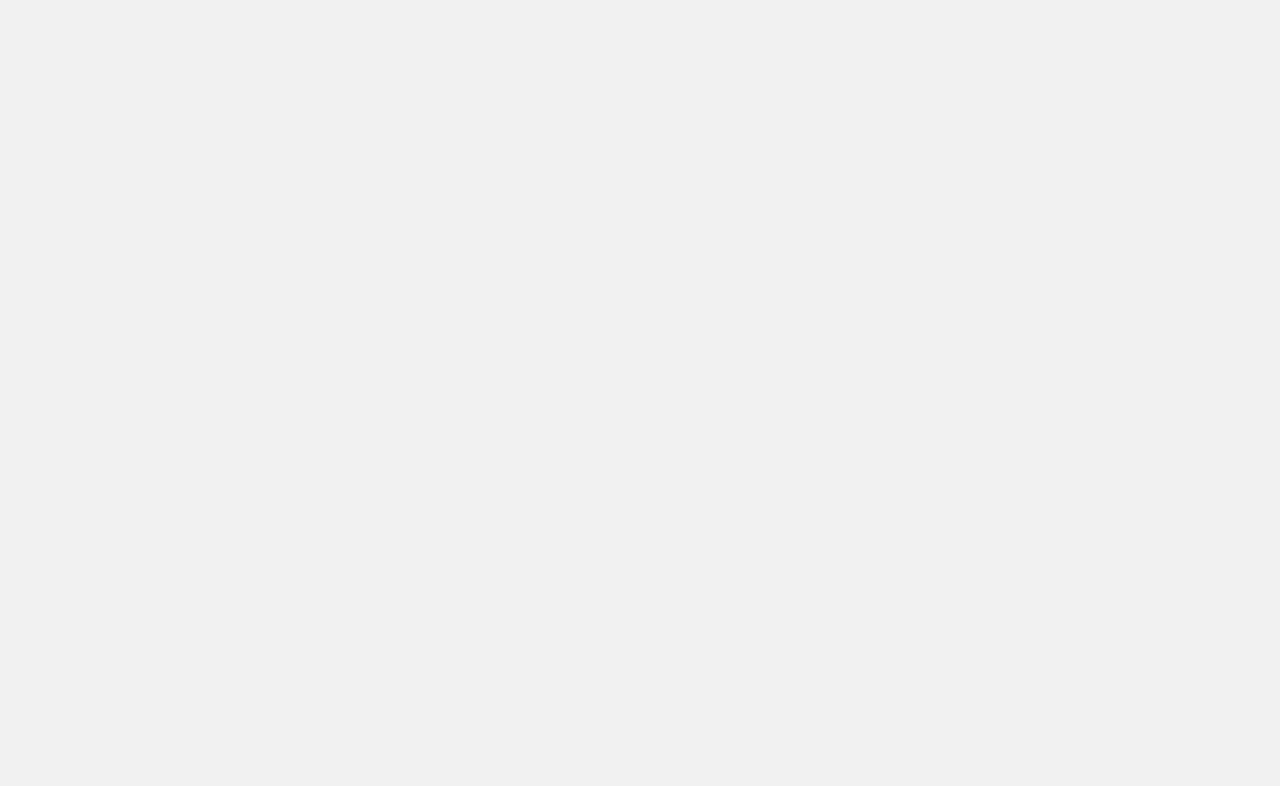
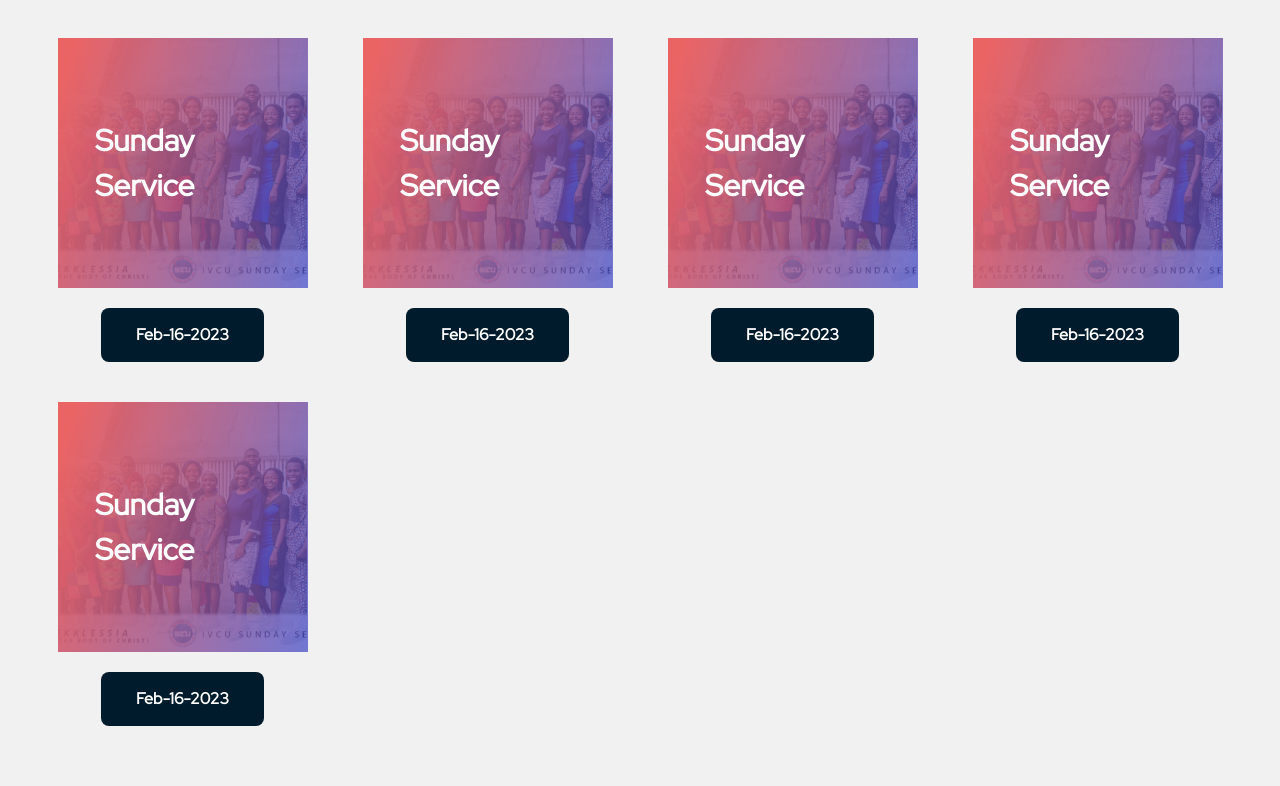
Before and after one commit to mosihcroctiv/ivcu, a React (Create React App) app: page /resources/gallery/more in a window 1280 px wide. Before the commit this address had no page. Shown: the part 534-1320 px from the top of the page. Before the commit the page ends 800 px from the top, so only its background shows below. Built offline with nearby package versions, Linux system fonts and the light colour scheme.

Commit message:
Gallery pages done

```diff
--- a/src/App.js
+++ b/src/App.js
@@ -1,6 +1,8 @@
 import Index from "./views/website";
 import About from "./views/website/about"
 import { Routes, Route } from 'react-router-dom';
+import Gallery from "./views/website/resources/gallery";
+import GalleryMore from "./views/website/resources/gallery/gallery";
 
 function App() {
   return (
@@ -9,7 +11,8 @@ function App() {
         <Route exact path='/' element={<Index/>} />
         <Route exact path='/departments' element={<Index/>} />
         <Route exact path='/resources/messages' element={<Index/>} />
-        <Route exact path='/resources/gallery' element={<Index/>} />
+        <Route exact path='/resources/gallery' element={<Gallery/>} />
+        <Route exact path='/resources/gallery/more' element={<GalleryMore/>} />
         <Route exact path='/about' element={<About/>} />
       </Routes>
     </div>
--- a/src/components/website/Navbar.jsx
+++ b/src/components/website/Navbar.jsx
@@ -126,7 +126,7 @@ const Navbar = () => {
                     <p>IVCU&copy; all rights reserved</p>
                 </div>
             </div>
-            <div className='sm:hidden text-primary mt-2 cursor-pointer' onClick={handleShow}>
+            <div className='sm:hidden text-primary mt-[17px] cursor-pointer' onClick={handleShow}>
                 <MdClose size={35}/>
             </div>
         </div>
--- /dev/null
+++ b/src/views/website/resources/gallery/gallery.js
@@ -0,0 +1,98 @@
+import Footer from "../../../../components/website/Footer";
+import Navbar from "../../../../components/website/Navbar";
+import cpa1 from '../../../../assets/images/cpa1.png';
+import events from '../../../../assets/images/events.png'
+
+const GalleryMore = ()=>{
+
+    return(
+        <>
+        <Navbar/>
+        <div className="h-[450px]" style={{backgroundImage:`url(${cpa1})`, backgroundRepeat:'no-repeat', backgroundSize:'cover'}}>
+            <div className="bg-[#1D2954] h-full bg-opacity-80 text-white">
+                <div className="text-center text-white px-[5px] md:px-[50px] lg:px-[102px]">
+                    <p className="text-[18px] sm:text-[20px] font-semibold pt-40">Gallery</p>
+                    <p className="text-[32px] sm:text-[40px] font-bold pt-3">Brothers and sisters weekend</p>
+                </div>
+            </div>
+        </div>
+        <div className="py-10 px-[5px] md:px-[50px] lg:px-[30px]">
+            <div className="grid sm:grid-cols-2 lg:grid-cols-4">
+                <div className="flex justify-center mb-10">
+                    <div>
+                        <div className="w-[250px] h-[250px]" style={{backgroundImage:`url(${events})`, backgroundSize:'contain', backgroundRepeat:'no-repeat'}}>
+                            <div className='w-full h-full' style={{background: 'linear-gradient(107.07deg, #EB6464 4.84%, rgba(54, 69, 204, 0.7) 102.07%)'}}>
+                                <div className="text-white m-auto pt-20 w-[70%]">
+                                    <p className="text-[30px] font-semibold">Sunday Service</p>
+                                </div>
+                            </div>
+                        </div>
+                        <div className="flex justify-center mt-5">
+                            <a href="linktocloud" className="btn bg-deepBlue">Feb-16-2023</a>
+                        </div>
+                    </div>
+                </div>
+                <div className="flex justify-center mb-10">
+                    <div>
+                        <div className="w-[250px] h-[250px]" style={{backgroundImage:`url(${events})`, backgroundSize:'contain', backgroundRepeat:'no-repeat'}}>
+                            <div className='w-full h-full' style={{background: 'linear-gradient(107.07deg, #EB6464 4.84%, rgba(54, 69, 204, 0.7) 102.07%)'}}>
+                                <div className="text-white m-auto pt-20 w-[70%]">
+                                    <p className="text-[30px] font-semibold">Sunday Service</p>
+                                </div>
+                            </div>
+                        </div>
+                        <div className="flex justify-center mt-5">
+                            <a href="linktocloud" className="btn bg-deepBlue">Feb-16-2023</a>
+                        </div>
+                    </div>
+                </div>
+                <div className="flex justify-center mb-10">
+                    <div>
+                        <div className="w-[250px] h-[250px]" style={{backgroundImage:`url(${events})`, backgroundSize:'contain', backgroundRepeat:'no-repeat'}}>
+                            <div className='w-full h-full' style={{background: 'linear-gradient(107.07deg, #EB6464 4.84%, rgba(54, 69, 204, 0.7) 102.07%)'}}>
+                                <div className="text-white m-auto pt-20 w-[70%]">
+                                    <p className="text-[30px] font-semibold">Sunday Service</p>
+                                </div>
+                            </div>
+                        </div>
+                        <div className="flex justify-center mt-5">
+                            <a href="linktocloud" className="btn bg-deepBlue">Feb-16-2023</a>
+                        </div>
+                    </div>
+                </div>
+                <div className="flex justify-center mb-10">
+                    <div>
+                        <div className="w-[250px] h-[250px]" style={{backgroundImage:`url(${events})`, backgroundSize:'contain', backgroundRepeat:'no-repeat'}}>
+                            <div className='w-full h-full' style={{background: 'linear-gradient(107.07deg, #EB6464 4.84%, rgba(54, 69, 204, 0.7) 102.07%)'}}>
+                                <div className="text-white m-auto pt-20 w-[70%]">
+                                    <p className="text-[30px] font-semibold">Sunday Service</p>
+                                </div>
+                            </div>
+                        </div>
+                        <div className="flex justify-center mt-5">
+                            <a href="linktocloud" className="btn bg-deepBlue">Feb-16-2023</a>
+                        </div>
+                    </div>
+                </div>
+                <div className="flex justify-center mb-10">
+                    <div>
+                        <div className="w-[250px] h-[250px]" style={{backgroundImage:`url(${events})`, backgroundSize:'contain', backgroundRepeat:'no-repeat'}}>
+                            <div className='w-full h-full' style={{background: 'linear-gradient(107.07deg, #EB6464 4.84%, rgba(54, 69, 204, 0.7) 102.07%)'}}>
+                                <div className="text-white m-auto pt-20 w-[70%]">
+                                    <p className="text-[30px] font-semibold">Sunday Service</p>
+                                </div>
+                            </div>
+                        </div>
+                        <div className="flex justify-center mt-5">
+                            <a href="linktocloud" className="btn bg-deepBlue">Feb-16-2023</a>
+                        </div>
+                    </div>
+                </div>
+            </div>
+        </div>
+        <Footer/>
+        </>
+    )
+}
+
+export default GalleryMore;
--- /dev/null
+++ b/src/views/website/resources/gallery/index.js
@@ -0,0 +1,55 @@
+import Footer from "../../../../components/website/Footer";
+import Navbar from "../../../../components/website/Navbar";
+import cpa1 from '../../../../assets/images/cpa1.png';
+import events from '../../../../assets/images/events.png'
+
+const Gallery = ()=>{
+
+    return(
+        <>
+        <Navbar/>
+        <div className="h-[450px]" style={{backgroundImage:`url(${cpa1})`, backgroundRepeat:'no-repeat', backgroundSize:'cover'}}>
+            <div className="bg-[#1D2954] h-full bg-opacity-80 text-white">
+                <div className="text-center text-white px-[5px] md:px-[50px] lg:px-[102px]">
+                    <p className="text-[24px] md:text-[32px] font-semibold pt-40 md:pt-20">Gallery</p>
+                    <p className="pt-5 md:pt-10 md:w-[80%] lg:w-[70%] m-auto text-[18px] md:text-[24px]">Capturing every moment in the presence of God, creating history for those to come. A point of reference to remind those to come about the things God has done.</p>
+                </div>
+            </div>
+        </div>
+        <div className="py-10 px-[5px] md:px-[50px] lg:px-[30px]">
+            <div className="grid sm:grid-cols-2 lg:grid-cols-3">
+                <a href="/resources/gallery/more" className="flex justify-center mb-5">
+                    <div className="w-[300px] h-[300px]" style={{backgroundImage:`url(${events})`, backgroundSize:'contain', backgroundRepeat:'no-repeat'}}>
+                        <div className='w-full h-full' style={{background: 'linear-gradient(107.07deg, #EB6464 4.84%, rgba(54, 69, 204, 0.7) 102.07%)'}}>
+                            <div className="text-white m-auto pt-20 w-[70%]">
+                                <p className="text-[40px] font-semibold">Sunday Service</p>
+                            </div>
+                        </div>
+                    </div>
+                </a>
+                <div className="flex justify-center mb-5">
+                    <div className="w-[300px] h-[300px]" style={{backgroundImage:`url(${events})`, backgroundSize:'contain', backgroundRepeat:'no-repeat'}}>
+                        <div className='w-full h-full' style={{background: 'linear-gradient(107.07deg, #EB6464 4.84%, rgba(54, 69, 204, 0.7) 102.07%)'}}>
+                            <div className="text-white m-auto pt-20 w-[70%]">
+                                <p className="text-[40px] font-semibold">Sunday Service</p>
+                            </div>
+                        </div>
+                    </div>
+                </div>
+                <div className="flex justify-center mb-5">
+                    <div className="w-[300px] h-[300px]" style={{backgroundImage:`url(${events})`, backgroundSize:'contain', backgroundRepeat:'no-repeat'}}>
+                        <div className='w-full h-full' style={{background: 'linear-gradient(107.07deg, #EB6464 4.84%, rgba(54, 69, 204, 0.7) 102.07%)'}}>
+                            <div className="text-white m-auto pt-20 w-[70%]">
+                                <p className="text-[40px] font-semibold">Sunday Service</p>
+                            </div>
+                        </div>
+                    </div>
+                </div>
+            </div>
+        </div>
+        <Footer/>
+        </>
+    )
+}
+
+export default Gallery;
--- /dev/null
+++ b/src/views/website/resources/media/index.js
@@ -0,0 +1,14 @@
+import Footer from "../../../../components/website/Footer";
+import Navbar from "../../../../components/website/Navbar";
+
+const Message = ()=>{
+
+    return(
+        <>
+        <Navbar/>
+        <Footer/>
+        </>
+    )
+}
+
+export default Message;
```
